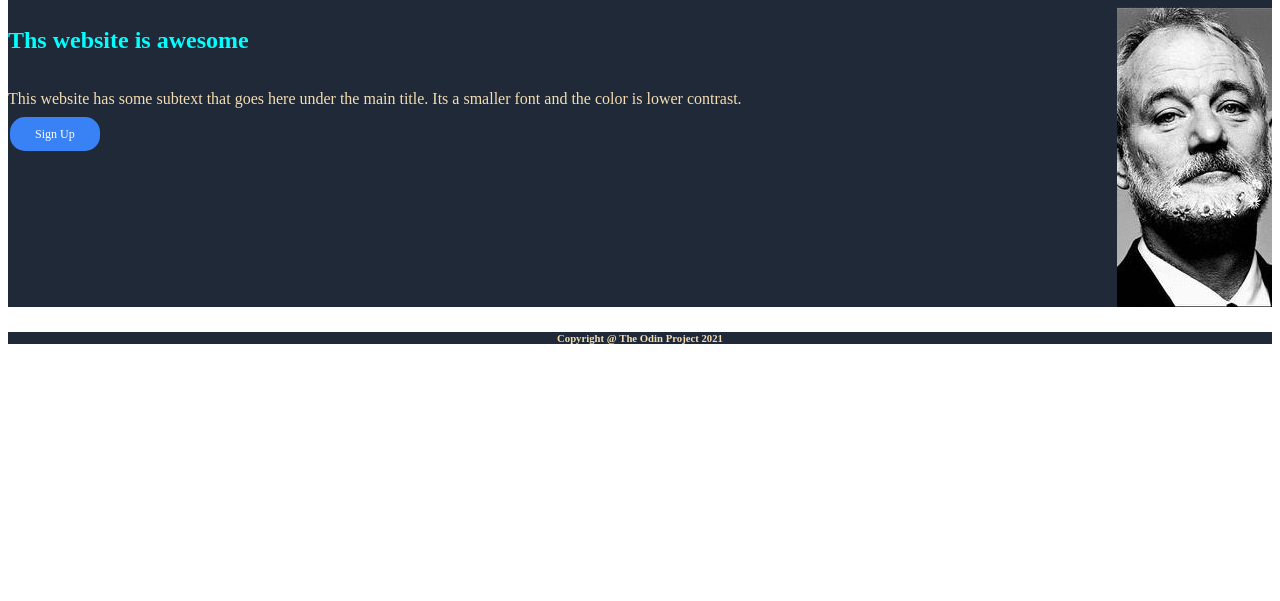
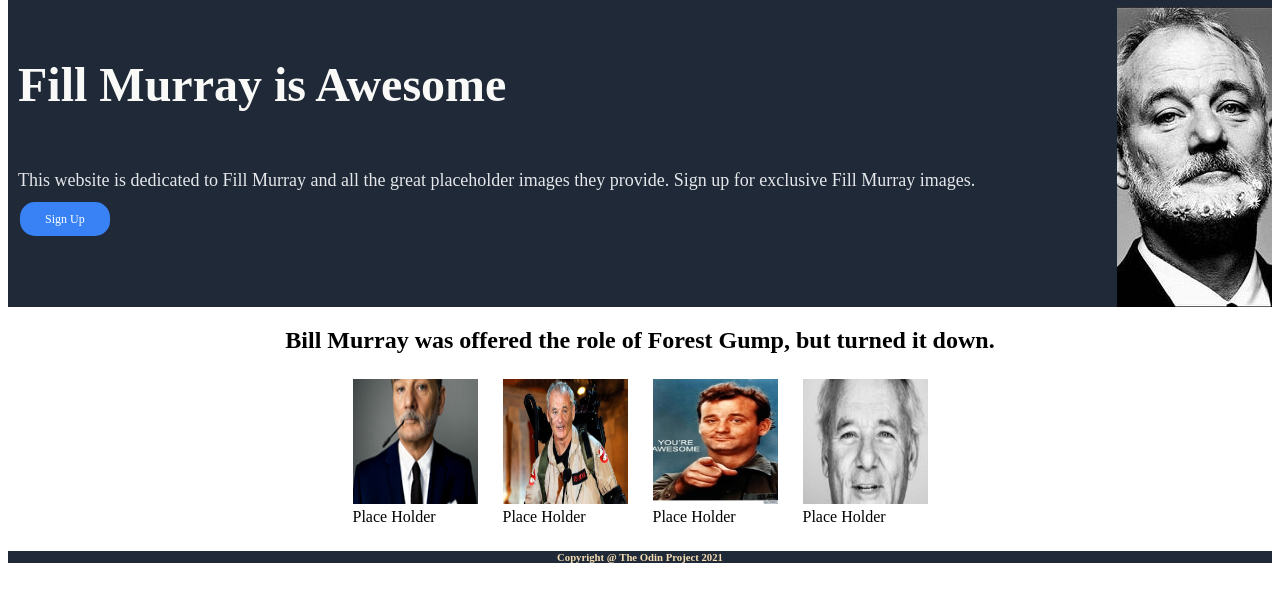
Before and after one commit to MCS144/landing, a plain HTML site: page index.html in a window 1280 px wide. Shown: the part 71-672 px from the top of the page. Drawn offline with Linux system fonts and the light colour scheme.

Commit message:
added more photos and and css

```diff
--- a/index.html
+++ b/index.html
@@ -5,7 +5,7 @@
     <meta http-equiv="X-UA-Compatible" content="IE=edge">
     <meta name="viewport" content="width=device-width, initial-scale=1.0">
     <link rel="stylesheet" href="styles.css">
-    <title>Document</title>
+    <title>Fill Murray Fan Page</title>
 
 </head>
 <body>
@@ -20,10 +20,10 @@
       </div>
     <div class="main-body">
         <div class="container">
-        <h2>Ths website is awesome</h2>
+        <h2>Fill Murray is Awesome</h2>
         <div class="p-left">
-                <p>This website has some subtext that goes here under the main title.
-                Its a smaller font and the color is lower contrast. </p>
+                <p>This website is dedicated to Fill Murray and all the great
+                    placeholder images they provide. Sign up for exclusive Fill Murray images. </p>
         </div>
         <div>
             <a href="#" class="button">Sign Up</a>
@@ -34,7 +34,29 @@
 
         </div>
     </div>
+    <div class="headline">
+    <h2>Bill Murray was offered the role of Forest Gump, but turned it down.</h2>
+</div>
+<div class="container-2">
 
+    <div class="info">
+        <img id="photo1" src="/images/bill1.jpg" alt="bill1">
+        <div class="text">Place Holder</div>
+    </div>
+    <div class="info">
+        <img id="photo1" src="/images/bill2.jpg" alt="bill2">
+        <div class="text">Place Holder</div>
+    </div>
+    <div class="info">
+        <img id="photo1" src="/images/bill3.jpg" alt="bill3">
+        <div class="text">Place Holder</div>
+    </div>
+    <div class="info">
+        <img id="photo1" src="/images/bill4.jpg" alt="bill4">
+        <div class="text">Place Holder</div>
+    </div>
+
+</div>
     <footer>
         <h6>Copyright @ The Odin Project 2021</h6>
     </footer>
--- a/styles.css
+++ b/styles.css
@@ -57,14 +57,22 @@
     justify-content: space-between;
 }
 
+.main-body .container {
+    margin: 10px;
+    float:left;
+    text-align: left;
+}
 .main-body h2 {
-    color: aqua;
+    font-size: 48px;
+    font-weight: bolder;
+    color: #f9faf8;
 
 }
 .main-body .p-left{
     float: left;
+    font-size: 18px;
     display: flex;
-    color:wheat;
+    color: #e5e7eb;;
 }
 
 .main-body .photo {
@@ -83,6 +91,26 @@
     margin: 4px 2px;
     border-radius: 15px;
   }
+.container-2 {
+    display: flex;
+    justify-content: center;
+    gap: 25px;
+    margin: 15px;
+
+    }
+
+.headline {
+    text-align: center;
+    margin-bottom: 25px;
+
+}
+img#photo1 {
+    width: 125px;
+    height: 125px;
+
+
+}
+
 
 footer{
     text-align: center;
```
Also changed, not shown: images/bill1.jpg (added), images/bill2.jpg (added), images/bill3.jpg (added), images/bill4.jpg (added).
